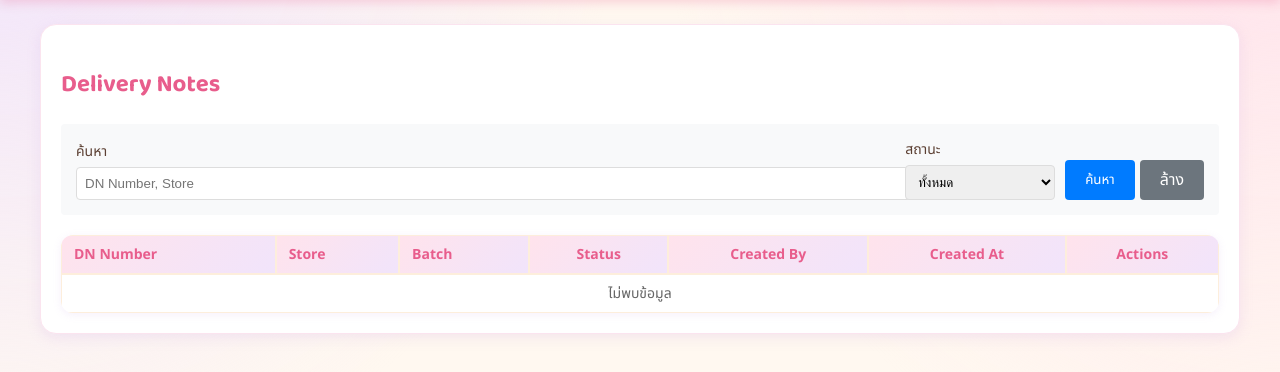
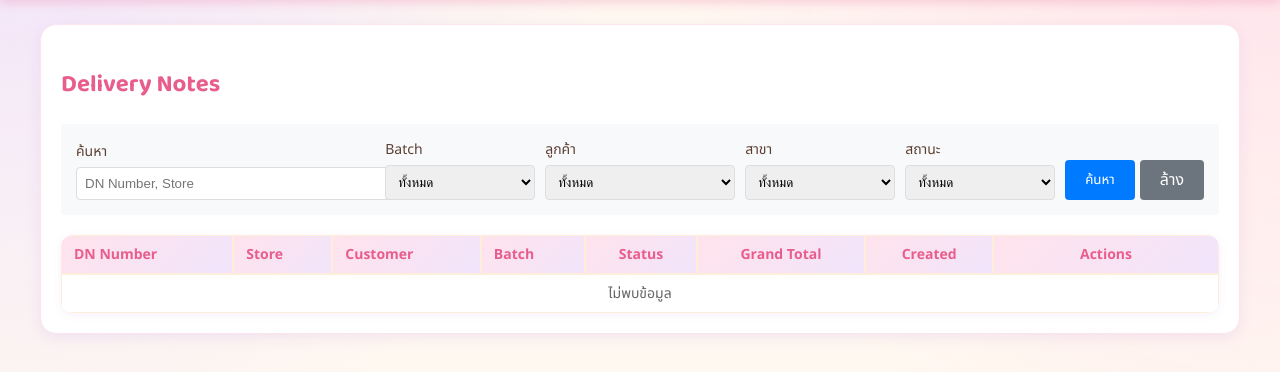
Before and after one commit to kittichaisangpayung-arch/oem-orders, a Django app: page /dashboard/delivery-notes/ in a window 1280 px wide. Shown: the part 111-483 px from the top of the page. Run offline with Django 5.2, Linux system fonts and the light colour scheme; the visitor is signed in with stand-in values (Sample User, id 1); data comes from the database, SQL or seed files in the repository; data that the repository does not hold is empty.

Commit message:
Add delivery note filters and inline actions
- Add customer and store filters with batch filter (default to latest batch)
- Add inline Confirm button for DRAFT delivery notes
- Add inline Delete button with confirmation dialog
- Fix zero-quantity products appearing in delivery notes
- Add Customer and Grand Total columns to list view
- Improve table layout and action button positioning

Co-Authored-By: Claude Sonnet 5 <noreply@anthropic.com>

```diff
--- a/apps/dashboard/views.py
+++ b/apps/dashboard/views.py
@@ -832,12 +832,21 @@ def shipping_summary(request):
 @login_required
 def delivery_note_list(request):
     """List all delivery notes"""
-    delivery_notes = DeliveryNote.objects.select_related("store", "batch", "created_by").all()
+    delivery_notes = DeliveryNote.objects.select_related("store", "store__customer", "batch", "created_by").all()
+
+    # Get latest batch as default
+    latest_batch = PurchaseOrderBatch.objects.order_by('-uploaded_at').first()
 
     # Apply filters
     search = request.GET.get('search', '')
     status = request.GET.get('status', '')
     batch_id = request.GET.get('batch', '')
+    customer_id = request.GET.get('customer', '')
+    store_id = request.GET.get('store', '')
+
+    # Default to latest batch if no filters applied
+    if not any([search, status, batch_id, customer_id, store_id]) and latest_batch:
+        batch_id = str(latest_batch.pk)
 
     if search:
         delivery_notes = delivery_notes.filter(
@@ -851,13 +860,29 @@ def delivery_note_list(request):
     if batch_id:
         delivery_notes = delivery_notes.filter(batch_id=batch_id)
 
+    if customer_id:
+        delivery_notes = delivery_notes.filter(store__customer_id=customer_id)
+
+    if store_id:
+        delivery_notes = delivery_notes.filter(store_id=store_id)
+
     delivery_notes = delivery_notes.order_by('-created_at')
+
+    # Get filter options
+    batches = PurchaseOrderBatch.objects.order_by('-uploaded_at')[:30]
+    customers = Customer.objects.filter(is_active=True).order_by('name')
+    stores = Store.objects.filter(is_active=True).order_by('name')
 
     context = {
         "delivery_notes": delivery_notes,
         "search": search,
         "status_filter": status,
         "batch_filter": batch_id,
+        "customer_filter": customer_id,
+        "store_filter": store_id,
+        "batches": batches,
+        "customers": customers,
+        "stores": stores,
     }
     return render(request, "dashboard/delivery_note_list.html", context)
 
@@ -964,11 +989,20 @@ def create_delivery_notes_from_batch(request, batch_id):
             unit_price = price_matrix[pid].get(store_id, Decimal('0'))
 
             # Delivery note should NOT include claims - only actual orders
+            # If store didn't order this product (qty = 0), don't include it at all
+            if qty == 0:
+                # Check if there's an override that forces quantity > 0
+                if (pid, store_id) in overrides and overrides[(pid, store_id)] > 0:
+                    display_qty = overrides[(pid, store_id)]
+                else:
+                    continue  # Skip this product - store didn't order it
+
+            # Store ordered this product (qty > 0)
             overridden = (pid, store_id) in overrides
             if overridden:
                 display_qty = overrides[(pid, store_id)]
-            elif qty > 0 and minimum > 0 and qty < minimum:
-                # Only apply minimum if store actually ordered (qty > 0)
+            elif minimum > 0 and qty < minimum:
+                # Apply minimum only if store actually ordered
                 display_qty = minimum
             else:
                 display_qty = qty
--- a/templates/dashboard/delivery_note_list.html
+++ b/templates/dashboard/delivery_note_list.html
@@ -10,6 +10,39 @@
                 <label style="display: block; margin-bottom: 5px; font-size: 14px;">ค้นหา</label>
                 <input type="text" name="search" value="{{ search }}" placeholder="DN Number, Store"
                        style="width: 100%; padding: 8px; border: 1px solid #ddd; border-radius: 4px;">
+            </div>
+            <div style="min-width: 150px;">
+                <label style="display: block; margin-bottom: 5px; font-size: 14px;">Batch</label>
+                <select name="batch" style="width: 100%; padding: 8px; border: 1px solid #ddd; border-radius: 4px;">
+                    <option value="">ทั้งหมด</option>
+                    {% for batch in batches %}
+                        <option value="{{ batch.pk }}" {% if batch_filter == batch.pk|stringformat:"s" %}selected{% endif %}>
+                            Batch #{{ batch.pk }} ({{ batch.uploaded_at|date:"d/m/Y" }})
+                        </option>
+                    {% endfor %}
+                </select>
+            </div>
+            <div style="min-width: 150px;">
+                <label style="display: block; margin-bottom: 5px; font-size: 14px;">ลูกค้า</label>
+                <select name="customer" style="width: 100%; padding: 8px; border: 1px solid #ddd; border-radius: 4px;">
+                    <option value="">ทั้งหมด</option>
+                    {% for customer in customers %}
+                        <option value="{{ customer.pk }}" {% if customer_filter == customer.pk|stringformat:"s" %}selected{% endif %}>
+                            {{ customer.name }}
+                        </option>
+                    {% endfor %}
+                </select>
+            </div>
+            <div style="min-width: 150px;">
+                <label style="display: block; margin-bottom: 5px; font-size: 14px;">สาขา</label>
+                <select name="store" style="width: 100%; padding: 8px; border: 1px solid #ddd; border-radius: 4px;">
+                    <option value="">ทั้งหมด</option>
+                    {% for store in stores %}
+                        <option value="{{ store.pk }}" {% if store_filter == store.pk|stringformat:"s" %}selected{% endif %}>
+                            {{ store.name }}
+                        </option>
+                    {% endfor %}
+                </select>
             </div>
             <div style="min-width: 150px;">
                 <label style="display: block; margin-bottom: 5px; font-size: 14px;">สถานะ</label>
@@ -32,11 +65,12 @@
             <tr>
                 <th class="label">DN Number</th>
                 <th class="label">Store</th>
+                <th class="label">Customer</th>
                 <th class="label">Batch</th>
                 <th>Status</th>
-                <th>Created By</th>
-                <th>Created At</th>
-                <th>Actions</th>
+                <th>Grand Total</th>
+                <th>Created</th>
+                <th style="width: 200px;">Actions</th>
             </tr>
         </thead>
         <tbody>
@@ -44,6 +78,7 @@
             <tr>
                 <td class="label"><strong>{{ dn.dn_number }}</strong></td>
                 <td class="label">{{ dn.store.name }}</td>
+                <td class="label">{{ dn.store.customer.name }}</td>
                 <td class="label">
                     {% if dn.batch %}
                         <a href="{% url 'dashboard:shipping_summary' %}?batch={{ dn.batch.pk }}">Batch #{{ dn.batch.pk }}</a>
@@ -60,15 +95,34 @@
                         {{ dn.get_status_display }}
                     </span>
                 </td>
-                <td>{{ dn.created_by.username|default:"-" }}</td>
+                <td style="text-align: right;">{{ dn.grand_total|floatformat:2 }}</td>
                 <td>{{ dn.created_at|date:"d/m/Y H:i" }}</td>
-                <td>
-                    <a href="{% url 'dashboard:delivery_note_detail' dn.pk %}" style="color: #007bff; text-decoration: none;">View</a>
+                <td style="white-space: nowrap;">
+                    <a href="{% url 'dashboard:delivery_note_detail' dn.pk %}"
+                       style="color: #007bff; text-decoration: none; margin-right: 10px;">View</a>
+
+                    {% if dn.status == 'DRAFT' %}
+                        <form method="post" action="{% url 'dashboard:confirm_delivery_note' dn.pk %}" style="display: inline;"
+                              onsubmit="return confirm('ยืนยัน Delivery Note #{{ dn.dn_number }}?')">
+                            {% csrf_token %}
+                            <button type="submit" style="background: #28a745; color: white; border: none; padding: 4px 8px; border-radius: 4px; cursor: pointer; font-size: 12px; margin-right: 5px;">
+                                Confirm
+                            </button>
+                        </form>
+                    {% endif %}
+
+                    <form method="post" action="{% url 'dashboard:delete_delivery_note' dn.pk %}" style="display: inline;"
+                          onsubmit="return confirm('ลบ Delivery Note #{{ dn.dn_number }}?')">
+                        {% csrf_token %}
+                        <button type="submit" style="background: #dc3545; color: white; border: none; padding: 4px 8px; border-radius: 4px; cursor: pointer; font-size: 12px;">
+                            Delete
+                        </button>
+                    </form>
                 </td>
             </tr>
         {% empty %}
             <tr>
-                <td colspan="7" style="text-align: center; color: #666;">ไม่พบข้อมูล</td>
+                <td colspan="8" style="text-align: center; color: #666;">ไม่พบข้อมูล</td>
             </tr>
         {% endfor %}
         </tbody>
```
